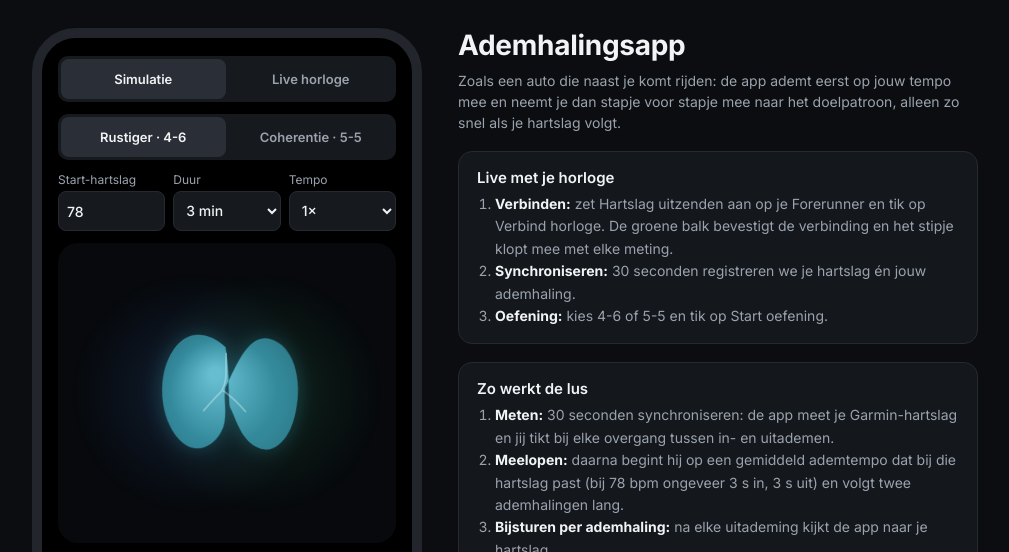
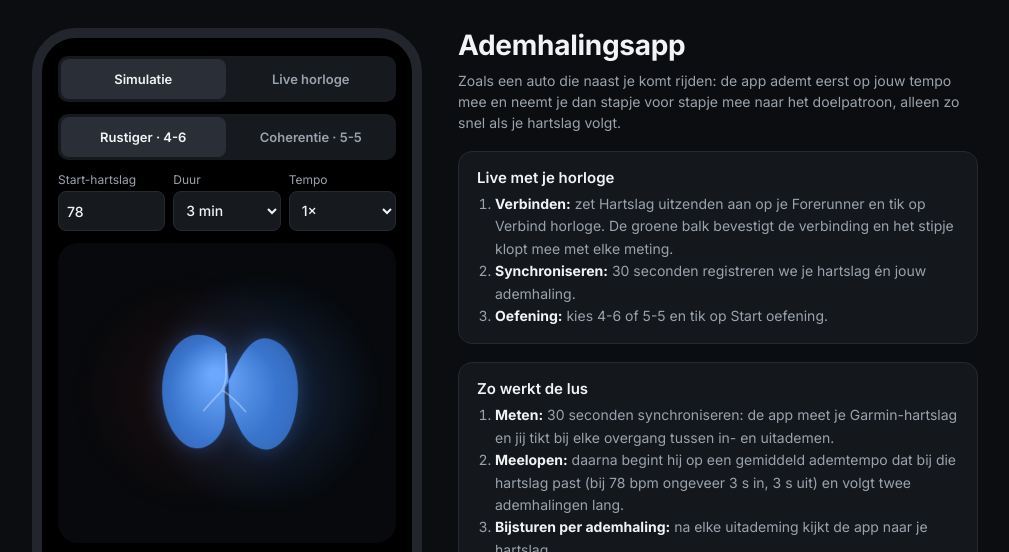
Before and after one commit to bricolage-h-ai/ademhaling, a plain HTML site: page index.html in a window 1280 px wide. Shown: the top 552 px of the page, without its empty margins (135-1144 px from the left). Drawn offline with Linux system fonts and the light colour scheme.

Commit message:
V18: rood/blauw zonder paars, rustige start bij overslaan, grotere in/uit
- Inademen rood, uitademen blauw #3b78d4; wissel via neutrale tint (geen paars)
- Ring, balk en vasthoudknop volgen dezelfde kleuren
- Overslaan start op 3,5 in / 4,0 uit
- Label in/uit in de ademcirkel 11px -> 22px

Co-Authored-By: Claude Opus 5.5 <noreply@anthropic.com>
Claude-Session: https://claude.ai/code/session_01WyuoraJ9Z3xzLzNHhqBK4c

```diff
--- a/index.html
+++ b/index.html
@@ -3,7 +3,7 @@
 <head>
 <meta charset="utf-8">
 <meta name="viewport" content="width=device-width, initial-scale=1">
-<title>Ademhalingsapp V17 – live met je Forerunner</title>
+<title>Ademhalingsapp V18 – live met je Forerunner</title>
 <link rel="preconnect" href="https://fonts.googleapis.com">
 <link href="https://fonts.googleapis.com/css2?family=Inter:wght@400;500;600;700&display=swap" rel="stylesheet">
 <style>
@@ -29,7 +29,7 @@ canvas{display:block;width:100%}
 .breathCue{display:none;position:absolute;left:50%;top:50%;transform:translate(-50%,-50%);z-index:3;color:#fff;font-size:54px;line-height:1;font-weight:700;letter-spacing:-.04em;font-variant-numeric:tabular-nums;text-shadow:0 2px 18px rgba(0,0,0,.55);pointer-events:none;user-select:none;white-space:nowrap}
 .phone.exercise-mode .breathCue{display:block}
 .breathCue .fraction{font-size:19px;font-weight:600;letter-spacing:-.025em;vertical-align:baseline;margin-left:3px;opacity:.94}.breathCue .unit{font-size:11px;font-weight:600;letter-spacing:0;vertical-align:super;margin-left:2px;opacity:.78}
-.breathPhaseMark{display:none;position:absolute;left:50%;top:calc(50% - 43px);transform:translateX(39px);z-index:3;color:#fff;font-size:11px;line-height:1;font-weight:600;letter-spacing:.02em;opacity:.82;text-shadow:0 1px 8px rgba(0,0,0,.65);pointer-events:none;user-select:none}
+.breathPhaseMark{display:none;position:absolute;left:50%;top:calc(50% - 60px);transform:translateX(40px);z-index:3;color:#fff;font-size:22px;line-height:1;font-weight:700;letter-spacing:.02em;opacity:.9;text-shadow:0 1px 8px rgba(0,0,0,.65);pointer-events:none;user-select:none}
 .phone.exercise-mode .breathPhaseMark{display:block}
 .readout{display:flex;justify-content:space-between;align-items:center;gap:12px}
 .readout .pattern{margin-top:2px}
@@ -50,8 +50,8 @@ canvas{display:block;width:100%}
 .btn{flex:1;min-height:44px;border-radius:10px;border:1px solid var(--line);background:#16191e;color:var(--ink);font:600 14px Inter,sans-serif;cursor:pointer}
 .btn.primary{background:var(--blue);border-color:var(--blue)}
     #breathTap{touch-action:none;user-select:none;-webkit-user-select:none;transition:background .16s,border-color .16s,transform .12s,box-shadow .16s}
-    #breathTap.inhale-active{background:#245fae;border-color:#69adff;box-shadow:0 0 0 3px rgba(105,173,255,.18);transform:scale(.985)}
-    #breathTap.exhale-active{background:#8f3438;border-color:#ed777b;box-shadow:0 0 0 3px rgba(237,119,123,.15)}
+    #breathTap.inhale-active{background:#8f3438;border-color:#ed777b;box-shadow:0 0 0 3px rgba(237,119,123,.15);transform:scale(.985)}
+    #breathTap.exhale-active{background:#245fae;border-color:#69adff;box-shadow:0 0 0 3px rgba(105,173,255,.18)}
 .btn:disabled{opacity:.4;cursor:default}
 .slider{display:flex;flex-direction:column;gap:6px}
 .slider input{width:100%;accent-color:var(--blue)}
@@ -180,7 +180,7 @@ ol{margin:0;padding-left:18px;color:var(--quiet);font-size:14px;line-height:1.6}
     <div class="stage">
       <canvas id="cloud" height="280" aria-hidden="true"></canvas>
       <svg class="breathRing" id="breathRing" viewBox="0 0 338 340" aria-hidden="true">
-        <defs><linearGradient id="breathGradient" x1="0%" y1="0%" x2="100%" y2="0%"><stop id="ringBlueStop" offset="0%" stop-color="#3b78d4"/><stop id="ringGreenStop" offset="100%" stop-color="#2fa36b"/></linearGradient></defs>
+        <defs><linearGradient id="breathGradient" x1="0%" y1="0%" x2="100%" y2="0%"><stop id="ringBlueStop" offset="0%" stop-color="#d9443f"/><stop id="ringGreenStop" offset="100%" stop-color="#3b78d4"/></linearGradient></defs>
         <circle class="breathRingTrack" cx="169" cy="170" r="153"></circle>
         <circle class="breathRingProgress" id="breathRingProgress" cx="169" cy="170" r="153" pathLength="1000"></circle>
       </svg>
@@ -279,7 +279,7 @@ ol{margin:0;padding-left:18px;color:var(--quiet);font-size:14px;line-height:1.6}
 </div>
 
 <script>
-// V17: fix Overslaan + startknop (ontbrekende knop, ontbrekende kleurvariabele). V16: grotere ademvisualisatie, honderdsten-timer, continu blauw-groen kleurverloop en optionele synchronisatie.
+// V18: rood (in) / blauw (uit) zonder paars, rustige start bij overslaan (3,5 · 4,0). V17: fix Overslaan + startknop (ontbrekende knop, ontbrekende kleurvariabele). V16: grotere ademvisualisatie, honderdsten-timer, continu blauw-groen kleurverloop en optionele synchronisatie.
 (function(){
   var PROGS = { rust:{tin:4, tout:6, name:'Rustiger'}, coh:{tin:5, tout:5, name:'Coherentie'} };
   var $ = function(id){ return document.getElementById(id); };
@@ -568,7 +568,7 @@ ol{margin:0;padding-left:18px;color:var(--quiet);font-size:14px;line-height:1.6}
     $('startBtn').textContent = 'Start oefening';
     $('phase').textContent = 'Klaar';
     $('count').textContent = Math.round(live.syncHr);
-    $('pattern').textContent = 'Meting overgeslagen · algemeen starttempo';
+    $('pattern').textContent = 'Meting overgeslagen · start op 3,5 in · 4,0 uit';
     $('status').textContent = 'Direct starten · gemiddelde startschatting';
     $('status').className = 'chip ok';
     setConn('ok', 'Hartslag verbonden · synchronisatie overgeslagen');
@@ -623,6 +623,8 @@ ol{margin:0;padding-left:18px;color:var(--quiet);font-size:14px;line-height:1.6}
     var hasMeasuredPhases = nIn > 0 && nOut > 0;
     S.tin = S.startIn = hasMeasuredPhases ? clamp(measuredIn / nIn, 1.5, 8) : Math.min(half, 4);
     S.tout = S.startOut = hasMeasuredPhases ? clamp(measuredOut / nOut, 1.5, 10) : Math.min(half, 6);
+    // V18: bij overslaan een vaste, rustige start (3,5 in · 4,0 uit) in plaats van de hartslagschatting.
+    if(source === 'live' && live.syncSkipped && !hasMeasuredPhases){ S.tin = S.startIn = 3.5; S.tout = S.startOut = 4.0; }
     // Live-opbouw: eerst 4–6, daarna 4–7. De drie minuten
     // beginnen pas zodra de meting is afgerond.
     if(source === 'live'){ S.tgtIn = 4; S.tgtOut = 7; }
@@ -814,14 +816,24 @@ ol{margin:0;padding-left:18px;color:var(--quiet);font-size:14px;line-height:1.6}
   // hun relatieve intensiteit; de overgang loopt over de volledige fase.
   // V17: gedeelde functie, zodat longvorm én ring dezelfde waarde gebruiken.
   function colorPhase(){
-    var colorProgress = 0.5;
+    var colorProgress = 0;
     if(running && S.mode === 'adem'){
       var phaseLen = S.inhale ? S.tin : S.tout;
       var phaseProgress = clamp(S.phaseT / Math.max(.001, phaseLen), 0, 1);
-      colorProgress = S.inhale ? phaseProgress : 1 - phaseProgress;
-      colorProgress = colorProgress * colorProgress * (3 - 2 * colorProgress);
+      // V18: de wissel gebeurt in de eerste 35% van de fase; daarna is de fasekleur zuiver.
+      var k = clamp(phaseProgress / 0.35, 0, 1);
+      k = k * k * (3 - 2 * k);
+      colorProgress = S.inhale ? k : 1 - k;
     }
     return colorProgress;
+  }
+
+  // V18: rood (inademen) en blauw (uitademen) worden nooit rechtstreeks gemengd;
+  // de overgang loopt via een neutrale tint, zodat er geen paars ontstaat.
+  var RED = [217,68,63], BLUE = [59,120,212], NEUTRAL = [150,158,172];
+  function breathRGB(cp){
+    var a = cp >= 0.5 ? RED : BLUE, t = cp >= 0.5 ? (cp - 0.5) * 2 : (0.5 - cp) * 2;
+    return NEUTRAL.map(function(v, i){ return Math.round(v + (a[i] - v) * t); });
   }
 
   function drawCloud(){
@@ -833,20 +845,16 @@ ol{margin:0;padding-left:18px;color:var(--quiet);font-size:14px;line-height:1.6}
     var blueAlpha = 0.34 + 0.58 * colorProgress;
     var greenAlpha = 0.34 + 0.58 * (1 - colorProgress);
     var blueGlow = cx.createRadialGradient(mx - 35, my, 4, mx - 35, my, 150 * scale);
-    blueGlow.addColorStop(0, 'rgba(59,120,212,' + (0.30 * blueAlpha) + ')');
-    blueGlow.addColorStop(.58, 'rgba(59,120,212,' + (0.12 * blueAlpha) + ')');
-    blueGlow.addColorStop(1, 'rgba(59,120,212,0)');
+    blueGlow.addColorStop(0, 'rgba(217,68,63,' + (0.30 * blueAlpha) + ')');
+    blueGlow.addColorStop(.58, 'rgba(217,68,63,' + (0.12 * blueAlpha) + ')');
+    blueGlow.addColorStop(1, 'rgba(217,68,63,0)');
     cx.fillStyle = blueGlow; cx.beginPath(); cx.arc(mx - 35, my, 150 * scale, 0, Math.PI*2); cx.fill();
     var greenGlow = cx.createRadialGradient(mx + 35, my, 4, mx + 35, my, 150 * scale);
-    greenGlow.addColorStop(0, 'rgba(47,163,107,' + (0.30 * greenAlpha) + ')');
-    greenGlow.addColorStop(.58, 'rgba(47,163,107,' + (0.12 * greenAlpha) + ')');
-    greenGlow.addColorStop(1, 'rgba(47,163,107,0)');
+    greenGlow.addColorStop(0, 'rgba(59,120,212,' + (0.30 * greenAlpha) + ')');
+    greenGlow.addColorStop(.58, 'rgba(59,120,212,' + (0.12 * greenAlpha) + ')');
+    greenGlow.addColorStop(1, 'rgba(59,120,212,0)');
     cx.fillStyle = greenGlow; cx.beginPath(); cx.arc(mx + 35, my, 150 * scale, 0, Math.PI*2); cx.fill();
-    var rgb = [
-      Math.round(47 + (59-47) * colorProgress),
-      Math.round(163 + (120-163) * colorProgress),
-      Math.round(107 + (212-107) * colorProgress)
-    ];
+    var rgb = breathRGB(colorProgress);
     var color = 'rgba(' + rgb.join(',') + ',';
 
     // Een zachtere, licht asymmetrische longvorm: organisch in plaats van anatomisch.
@@ -945,13 +953,12 @@ ol{margin:0;padding-left:18px;color:var(--quiet);font-size:14px;line-height:1.6}
     // The ring remains perfectly round; inhale fills it, exhale releases it.
     var visualProgress = clamp(S.b, 0, 1);
     // V13: vaste fasekleuren; blauw voor inademen, groen voor uitademen.
-    var breathColor = S.inhale ? '#69a9f5' : '#55bd8a';
+    var breathColor = S.inhale ? '#e5625d' : '#69a9f5';
     var colorProgress = colorPhase();
     var ring = $('breathRingProgress');
     ring.style.strokeDasharray = '1000';
     ring.style.strokeDashoffset = (1000 * (1 - visualProgress)).toFixed(1);
-    $('ringBlueStop').style.stopOpacity = String(0.34 + 0.66 * colorProgress);
-    $('ringGreenStop').style.stopOpacity = String(0.34 + 0.66 * (1 - colorProgress));
+    ring.style.stroke = 'rgb(' + breathRGB(colorProgress).join(',') + ')';
     $('breathRing').style.opacity = '1';
     $('phase').textContent = S.inhale ? 'Adem in' : 'Adem uit';
     var remaining = Math.max(0, len - S.phaseT);
```
